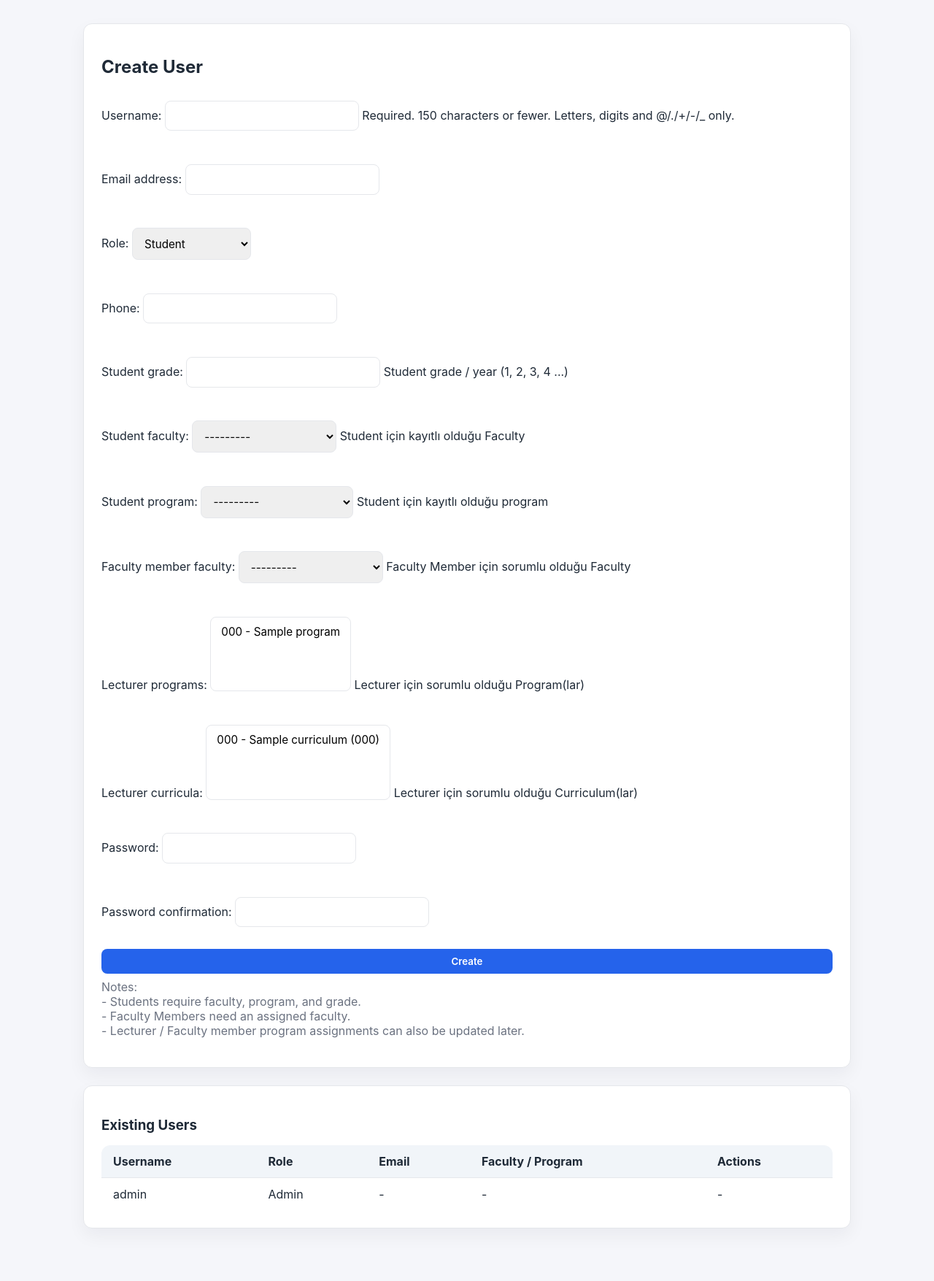
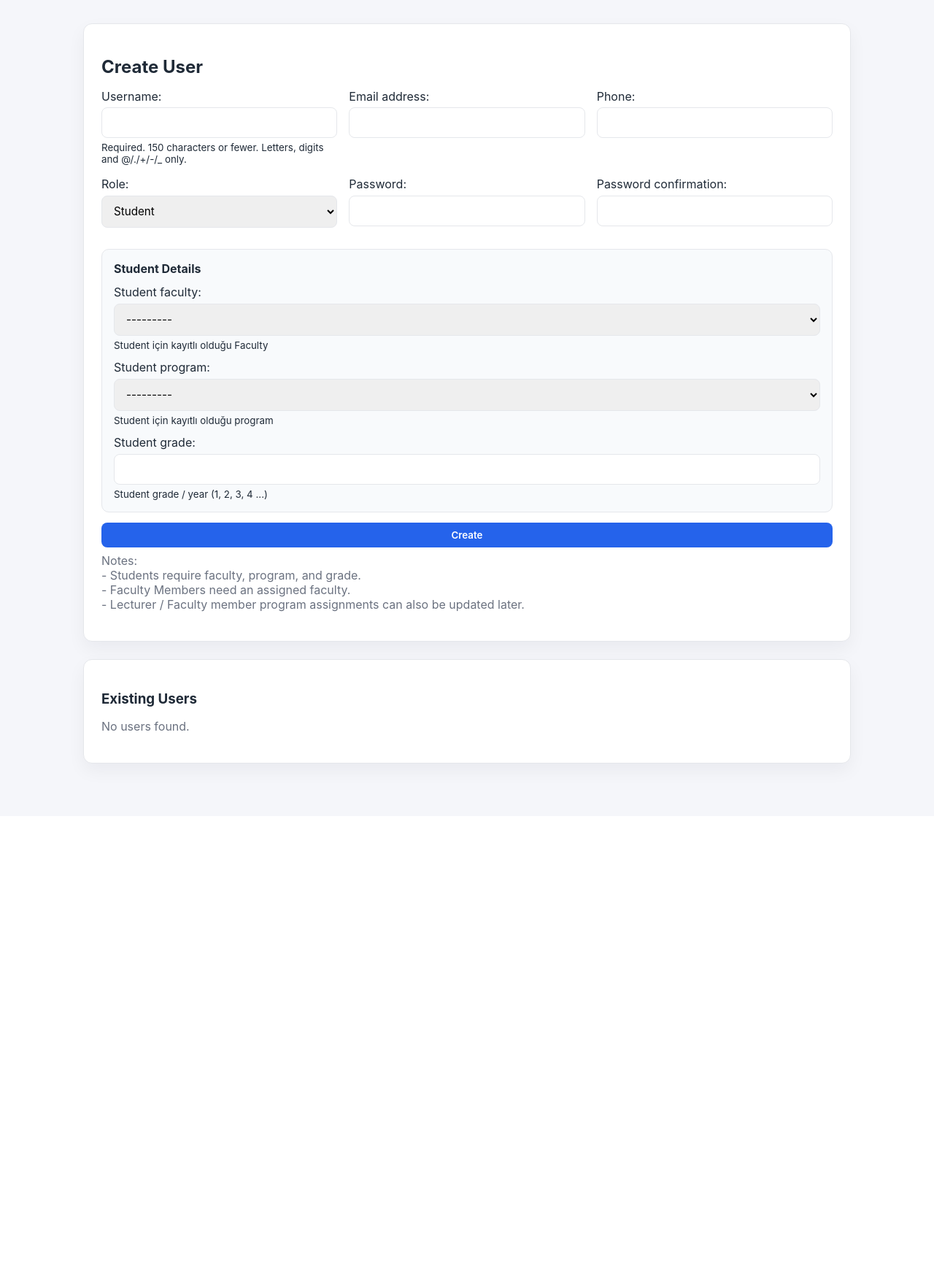
Before and after one commit to Dyenisus/LOMS-Learning-Outcome-Management-System-, a Django app: page /accounts/users/create/ in a window 1280 px wide. Shown: the part 85-1840 px from the top of the page at 73% size. After the commit the page ends 1150 px from the top, so only its background shows below. Run offline with Django 5.2, Linux system fonts and the light colour scheme; a user stored in the database is signed in; data comes from the database, SQL or seed files in the repository; tables that the repository leaves empty hold one stand-in row (values such as "Sample post").

Commit message:
main repo fixxed

```diff
--- a/accounts/forms.py
+++ b/accounts/forms.py
@@ -34,6 +34,13 @@
     def __init__(self, *args, **kwargs):
         super().__init__(*args, **kwargs)
 
+        # Admin seçeneğini Student Affairs panelinden kaldır
+        self.fields["role"].choices = [
+            choice
+            for choice in self.fields["role"].choices
+            if choice[0] != CustomUser.Role.ADMIN
+        ]
+
         # Hepsini opsiyonel başlat, role göre clean'de zorunlu yaparız
         self.fields["student_grade"].required = False
         self.fields["student_faculty"].required = False
@@ -41,6 +48,8 @@
         self.fields["faculty_member_faculty"].required = False
         self.fields["lecturer_programs"].required = False
         self.fields["lecturer_curricula"].required = False
+        self.fields["lecturer_programs"].help_text = ""
+        self.fields["lecturer_curricula"].help_text = ""
 
     def clean(self):
         cleaned = super().clean()
--- a/accounts/views.py
+++ b/accounts/views.py
@@ -27,6 +27,7 @@
 
     users = (
         CustomUser.objects
+        .exclude(role=CustomUser.Role.ADMIN)
         .order_by("username")
         .select_related(
             "student_faculty",
--- a/organizations/forms.py
+++ b/organizations/forms.py
@@ -5,10 +5,10 @@
 class FacultyForm(forms.ModelForm):
     class Meta:
         model = Faculty
-        fields = ["code", "name", "description", "responsible"]
+        fields = ["code", "name", "responsible"]
 
 
 class ProgramForm(forms.ModelForm):
     class Meta:
         model = Program
-        fields = ["code", "name", "description", "faculty", "coordinator"]
+        fields = ["code", "name", "faculty", "coordinator"]
--- /dev/null
+++ b/templates/accounts/_form_field.html
@@ -0,0 +1,10 @@
+<div class="form-field{% if field.errors %} has-error{% endif %}" style="display:flex;flex-direction:column;gap:0.35rem;">
+    {{ field.label_tag }}
+    {{ field }}
+    {% if field.help_text %}
+        <small class="help">{{ field.help_text }}</small>
+    {% endif %}
+    {% for error in field.errors %}
+        <div class="error">{{ error }}</div>
+    {% endfor %}
+</div>
--- /dev/null
+++ b/templates/accounts/_user_form_fields.html
@@ -0,0 +1,55 @@
+{% if form.non_field_errors %}
+<div class="form-errors">
+    {% for error in form.non_field_errors %}
+        <div>{{ error }}</div>
+    {% endfor %}
+</div>
+{% endif %}
+
+<div class="form-grid">
+    {% include "accounts/_form_field.html" with field=form.username %}
+    {% include "accounts/_form_field.html" with field=form.email %}
+    {% include "accounts/_form_field.html" with field=form.phone %}
+    {% include "accounts/_form_field.html" with field=form.role %}
+    {% include "accounts/_form_field.html" with field=form.password1 %}
+    {% include "accounts/_form_field.html" with field=form.password2 %}
+</div>
+
+<div class="role-sections">
+    <div class="role-fields" data-role-group="STUDENT" style="display:none;">
+        <h4>Student Details</h4>
+        {% include "accounts/_form_field.html" with field=form.student_faculty %}
+        {% include "accounts/_form_field.html" with field=form.student_program %}
+        {% include "accounts/_form_field.html" with field=form.student_grade %}
+    </div>
+
+    <div class="role-fields" data-role-group="FACULTY_MEMBER" style="display:none;">
+        <h4>Faculty Member Details</h4>
+        {% include "accounts/_form_field.html" with field=form.faculty_member_faculty %}
+    </div>
+
+</div>
+
+<script>
+(function() {
+    const roleField = document.getElementById("id_role");
+    const roleGroups = document.querySelectorAll("[data-role-group]");
+    if (!roleField || !roleGroups.length) {
+        return;
+    }
+
+    const toggleRoleGroups = () => {
+        const selectedRole = roleField.value;
+        roleGroups.forEach((group) => {
+            if (group.dataset.roleGroup === selectedRole) {
+                group.style.display = "";
+            } else {
+                group.style.display = "none";
+            }
+        });
+    };
+
+    toggleRoleGroups();
+    roleField.addEventListener("change", toggleRoleGroups);
+})();
+</script>
--- a/templates/accounts/user_create.html
+++ b/templates/accounts/user_create.html
@@ -5,7 +5,7 @@
     <h2 class="page-title">Create User</h2>
     <form method="post">
         {% csrf_token %}
-        {{ form.as_p }}
+        {% include "accounts/_user_form_fields.html" %}
         <button type="submit">Create</button>
     </form>
     <p class="muted" style="margin-top:0.5rem;">
--- a/templates/accounts/user_edit.html
+++ b/templates/accounts/user_edit.html
@@ -6,7 +6,7 @@
     <p class="muted">{{ edited_user.get_role_display }}</p>
     <form method="post">
         {% csrf_token %}
-        {{ form.as_p }}
+        {% include "accounts/_user_form_fields.html" %}
         <div style="display:flex;gap:0.75rem;flex-wrap:wrap;">
             <button type="submit">Save Changes</button>
             <a class="btn outline" href="{% url 'accounts:user_create' %}">Cancel</a>
--- a/templates/base.html
+++ b/templates/base.html
@@ -127,6 +127,29 @@
             flex-direction: column;
             gap: 0.85rem;
         }
+        .form-grid {
+            display: grid;
+            grid-template-columns: repeat(auto-fit, minmax(260px, 1fr));
+            gap: 1rem;
+            margin-bottom: 1rem;
+        }
+        .role-sections {
+            display: flex;
+            flex-direction: column;
+            gap: 1rem;
+        }
+        .role-fields {
+            border: 1px solid var(--border);
+            border-radius: 10px;
+            padding: 1rem;
+            background: #f8fafc;
+            display: flex;
+            flex-direction: column;
+            gap: 0.75rem;
+        }
+        .role-fields h4 {
+            margin: 0;
+        }
         input,
         select,
         textarea {
```
